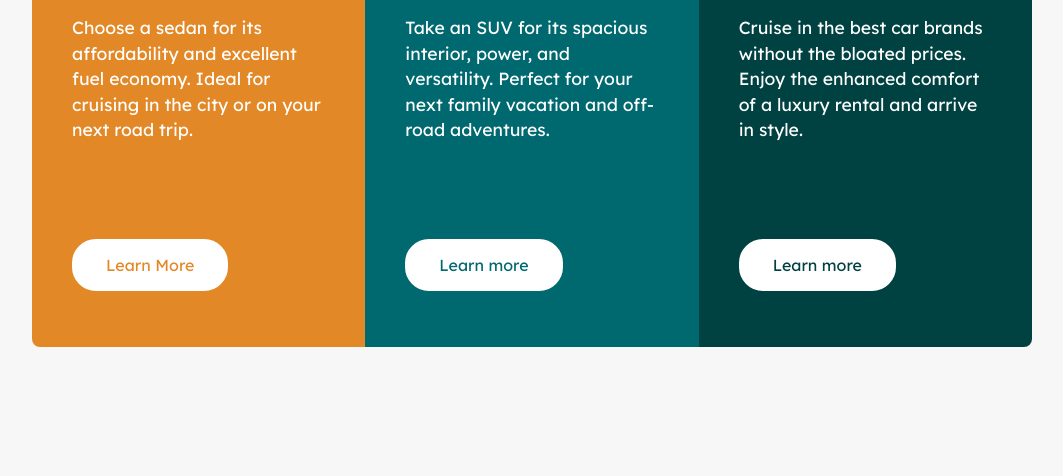
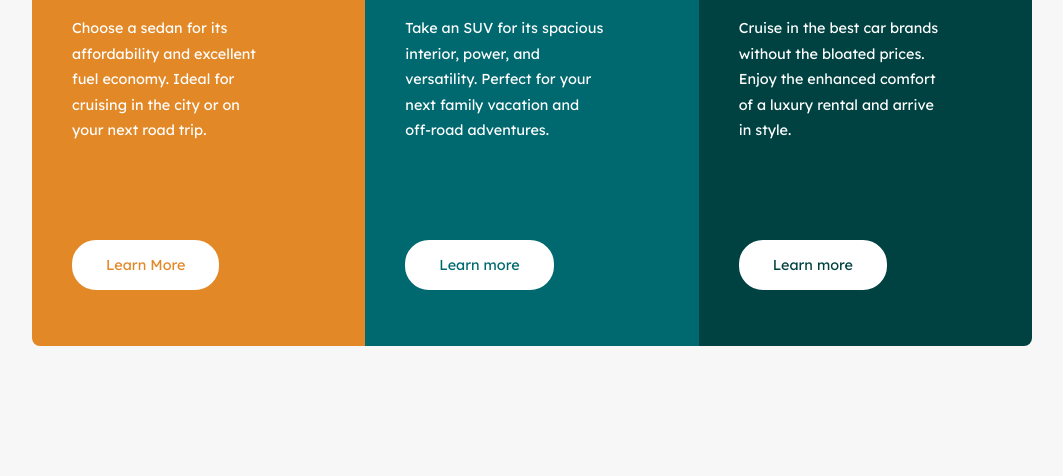
Before and after one commit to aaronpaulgz/fm-3-column, a plain HTML site: page index.html in a window 1280 px wide. Shown: the part 324-800 px from the top of the page, without its empty margins (108-1171 px from the left). Drawn offline with Linux system fonts and the light colour scheme.

Commit message:
Styles fix

```diff
--- a/styles/desktop.css
+++ b/styles/desktop.css
@@ -26,3 +26,8 @@ body {
 .card__cta {
   margin: 96px 0 0 0;
 }
+
+.card__description {
+  font-size: 0.9rem;
+  max-width: 200px;
+}
--- a/styles/styles.css
+++ b/styles/styles.css
@@ -78,6 +78,7 @@ body {
   font-weight: 400;
   line-height: 1.6rem;
   color: white;
+  max-width: 400px;
 }
 
 .card__cta {
--- a/styles/tablet.css
+++ b/styles/tablet.css
@@ -10,10 +10,10 @@
 
 .card__description {
   margin: 32px 0 0 0;
-  font-size: 1.1rem;
+  font-size: 0.9rem;
 }
 
 .card__cta {
   margin: 32px 0 0 0;
-  font-size: 1rem;
+  font-size: 0.9rem;
 }
```
